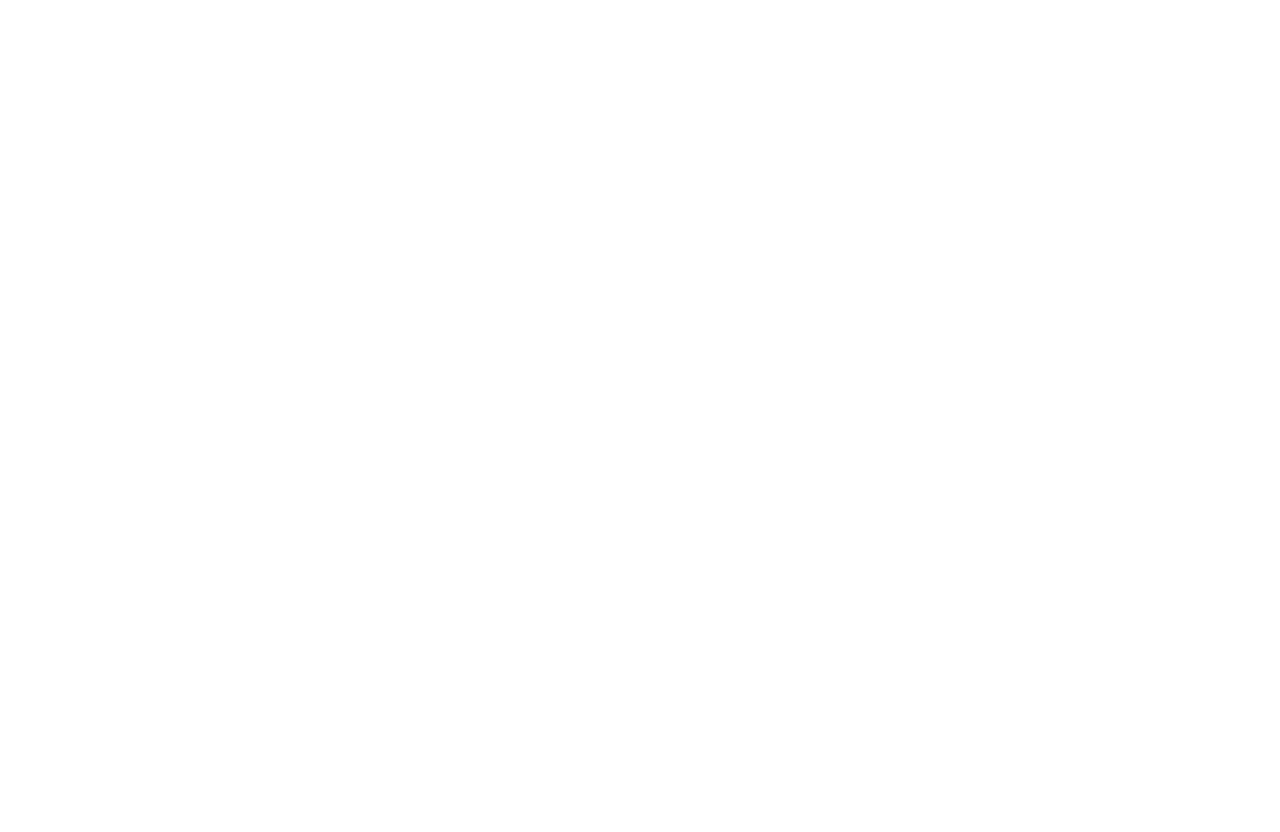
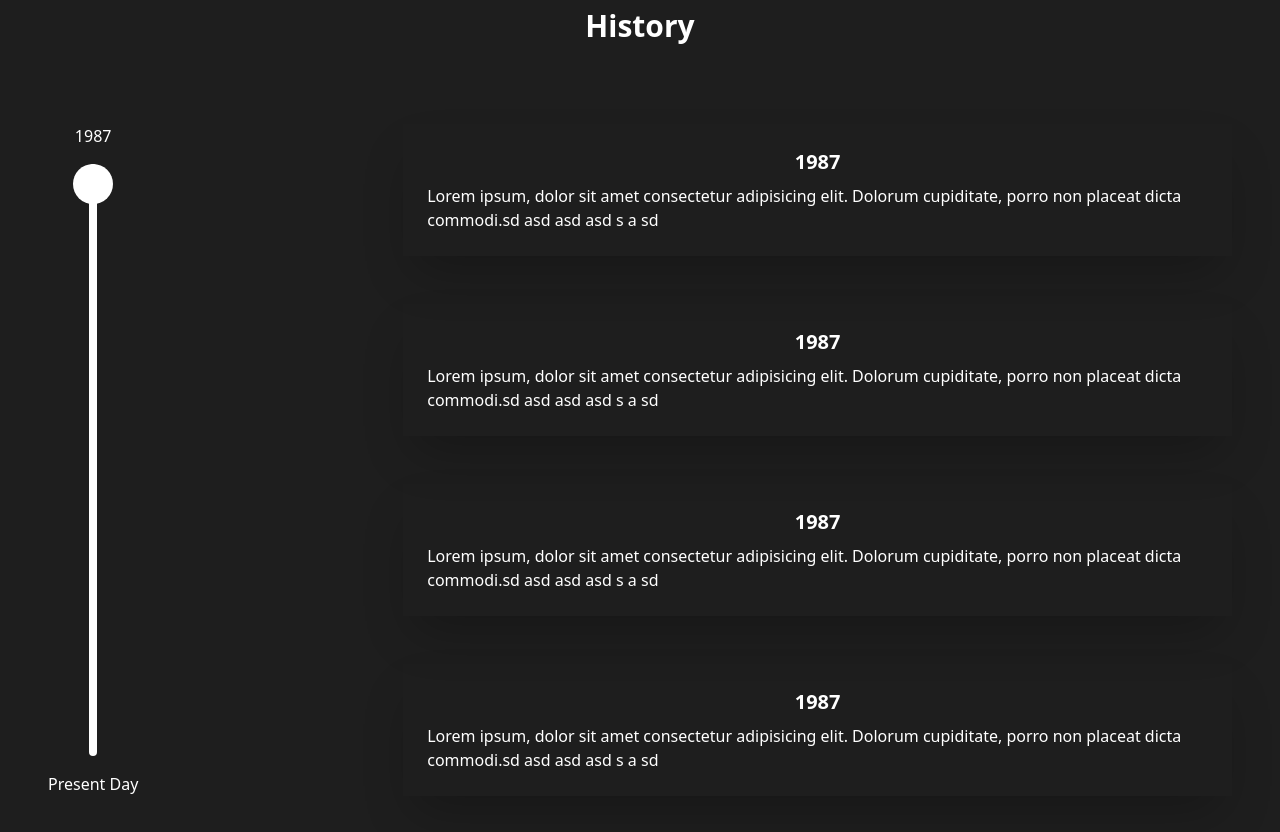
Before and after one commit to jonathancklee1/dark-mode-website, a React (Vite) app: page / in a window 1280 px wide. Shown: the part 840-1672 px from the top of the page. Before the commit the page ends 800 px from the top, so only its background shows below. Built offline with nearby package versions, Linux system fonts and the light colour scheme.

Commit message:
Added history section

```diff
--- a/src/App.tsx
+++ b/src/App.tsx
@@ -1,13 +1,15 @@
-import HeroBanner from "./components/HeroBanner";
-import Navbar from "./components/Navbar";
+import HeroBanner from './components/HeroBanner'
+import Navbar from './components/Navbar'
+import History from './sections/History'
 
 function App() {
     return (
         <main>
             <Navbar />
             <HeroBanner />
+            <History />
         </main>
-    );
+    )
 }
 
-export default App;
+export default App
--- a/src/index.css
+++ b/src/index.css
@@ -19,7 +19,7 @@
         @apply bg-background-color text-text-color;
     }
     .content-container {
-        @apply mx-auto max-w-[1440px] px-6 lg:px-12;
+        @apply mx-auto max-w-[1440px] px-6 py-8 lg:px-12 lg:py-12;
     }
 
     .outlined-text {
--- /dev/null
+++ b/src/sections/History.tsx
@@ -0,0 +1,37 @@
+function History() {
+    const historyData = [1, 2, 3, 4]
+    return (
+        <div className="content-container min-h-screen">
+            <h2 className="text-center text-3xl font-bold">History</h2>
+            <div className="mt-20 flex justify-between">
+                <div className="flex flex-col items-center justify-center gap-4">
+                    <p>1987</p>
+                    <div className="relative h-full ">
+                        <div className=" mx-auto h-full w-2 rounded-lg bg-white "></div>
+                        <div className="absolute left-1/2 top-0 size-10 -translate-x-1/2 rounded-full bg-white"></div>
+                    </div>
+                    <p>Present Day</p>
+                </div>
+                <div className=" grid w-[70%] place-items-end gap-12">
+                    {historyData.map(() => {
+                        return (
+                            <div className="flex flex-col gap-2 p-6 shadow-2xl">
+                                <p className="text-center text-xl font-black">
+                                    1987
+                                </p>
+                                <p>
+                                    Lorem ipsum, dolor sit amet consectetur
+                                    adipisicing elit. Dolorum cupiditate, porro
+                                    non placeat dicta commodi.sd asd asd asd s a
+                                    sd
+                                </p>
+                            </div>
+                        )
+                    })}
+                </div>
+            </div>
+        </div>
+    )
+}
+
+export default History
```
